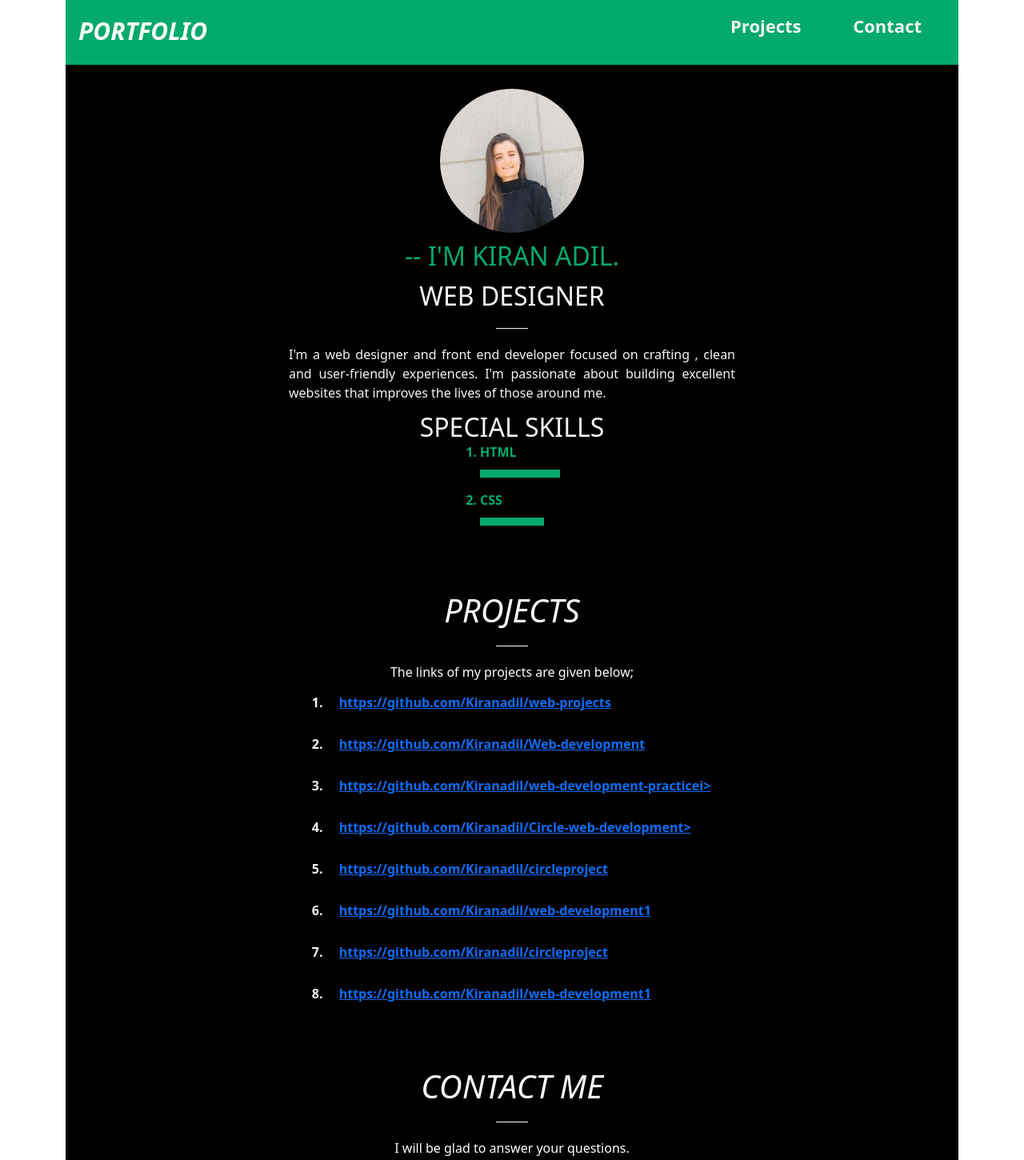
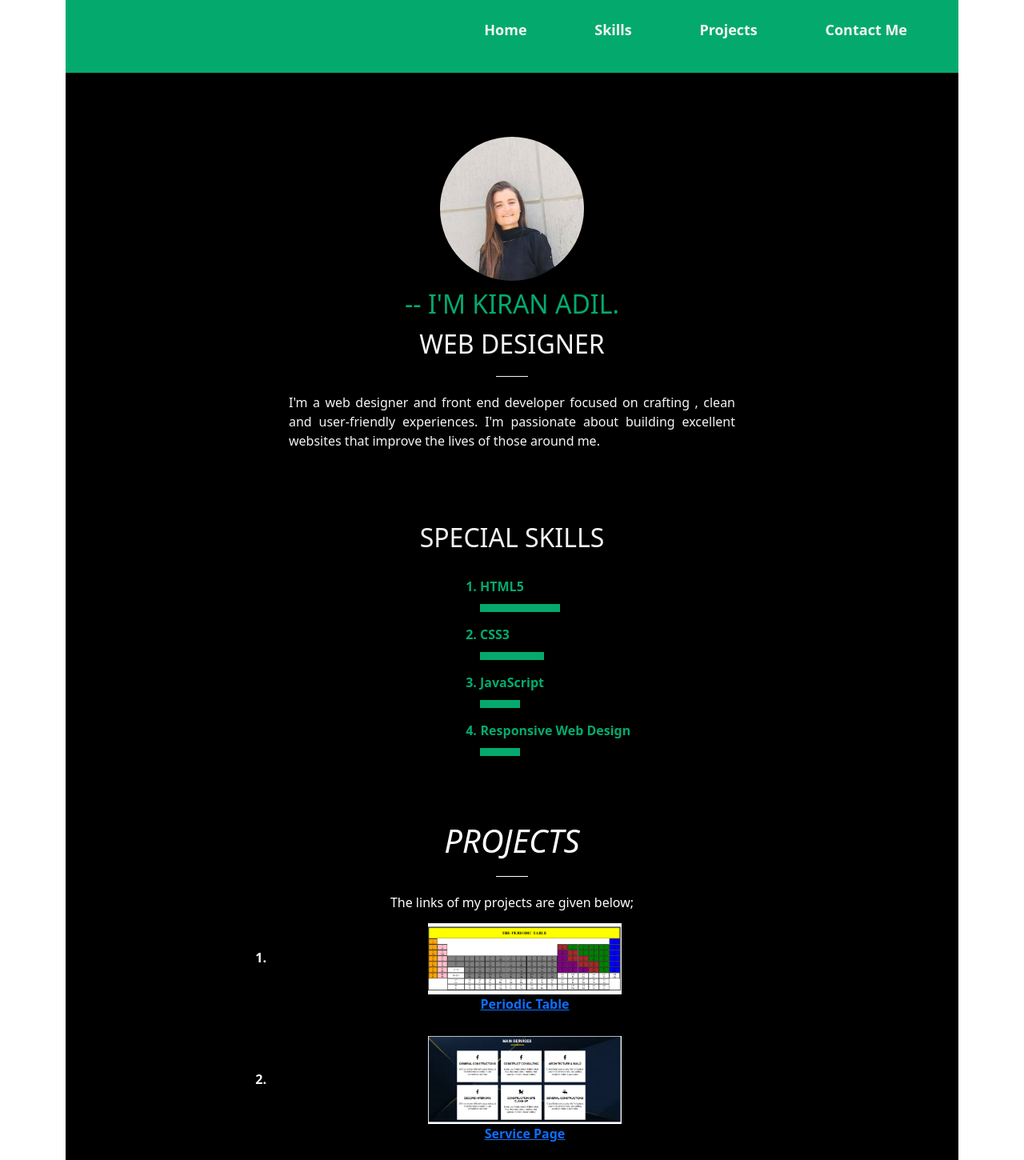
Before and after one commit to Kiranadil/Web-development-project, a plain HTML site: page index.html in a window 1280 px wide. Shown: the top 1450 px of the page at 80% size. Drawn offline with nearby package versions, Linux system fonts and the light colour scheme.

```diff
--- a/index.html
+++ b/index.html
@@ -17,13 +17,14 @@
 <body>
     <div class="container">
         <!-- navagation bar -->
-        <div class="navbar">
+        <div class="navbar" id="navbar">
             <nav>
-                <i><span style="float: left; font-size: 30px; color:white;">PORTFOLIO</span></i>
                 <ul class="nav-lists">
                     <!-- <li><a href="index.html">Home</a></li> -->
-                    <li style="padding: 10px 30px;"><a href="#projects">Projects</a></li>
-                    <li style="padding: 10px 30px;"><a href="#contact-me">Contact</a></li>
+                    <li style="padding: 10px 20px;"><a href="#navbar">Home</a></li>
+                    <li style="padding: 10px 20px;"><a href="#skill">Skills</a></li>
+                    <li style="padding: 10px 20px;"><a href="#projects">Projects</a></li>
+                    <li style="padding: 10px 20px;"><a href="#contact-me">Contact Me</a></li>
                 </ul>
                 <div class="burger">
                     <div class="line1"></div>
@@ -33,49 +34,50 @@
             </nav>
         </div>
         <div class="child-container">
-            <div class="image">
-                <img src="pic.jpg" alt="Profile pic">
+            <div>
+                <img src="pic.jpg" alt="Profile pic" class="image">
             </div>
             <div class="heading">
                 <h2 class="heading1">-- I'M KIRAN ADIL.</h2>
-                <h2 class="heading2">WEB DESIGNER</h2>
+                <h2 class="heading2" id="heading2">WEB DESIGNER</h2>
                 <hr style="width: 40px; margin: 20px auto; opacity: 8;">
-                <p style="text-align: justify;">I'm a web designer and front end developer
+                <p style="text-align: justify; padding-bottom: 30px;">I'm a web designer and front end developer
                     focused on crafting , clean and user-friendly experiences.
                     I'm passionate about building excellent websites
-                    that improves the lives of those around me.</p>
-                <h2 style="margin-bottom: 0px; margin-top: 12px;">SPECIAL SKILLS</h2>
-                <ol style="font-weight: bold; /* If you want it to be bold */
-            display: inline-block;width: 1em; margin-left: -7em;">
-                    <li style="color:#04AA6D;">HTML</li>
-                    <div style="height:10px; width: 100px;
-            margin:10px 0px 10px 0px;
-            background-color:#04AA6D; display: inline-block;"></div>
-                    <li style="color: #04AA6D;">CSS</li>
-                    <div style="height:10px; width: 80px;
-            margin:10px 0px 10px 0px;
-            background-color:#04AA6D; display: inline-block;"></div>
+                    that improve the lives of those around me.</p>
+
+                <section id="skills" style="height: 100%;">
+                <div>
+                <h2 style="margin-bottom: 30px; margin-top: 30px;padding-top: 30px;" id="skill">SPECIAL SKILLS</h2>
+                <ol style="font-weight: bold;display: inline-block;width: 1em; margin-left: -7em;">
+                    <li style="color:#04AA6D;">HTML5</li>
+                    <div style="height:10px; width: 100px;margin:10px 0px 10px 0px;background-color:#04AA6D; display: inline-block;"></div>
+                    <li style="color: #04AA6D;">CSS3</li>
+                    <div style="height:10px; width: 80px;margin:10px 0px 10px 0px;background-color:#04AA6D; display: inline-block;"></div>
+                    <li style="color: #04AA6D;">JavaScript</li>
+                    <div style="height:10px; width: 50px;margin:10px 0px 10px 0px;background-color:#04AA6D; display: inline-block;"></div>
+                    <li style="color: #04AA6D; width: 11.8em;">Responsive Web Design</li>
+                    <div style="height:10px; width: 50px;margin:10px 0px 10px 0px;background-color:#04AA6D; display: inline-block;"></div>
                 </ol>
+                </div>
+                </section>
             </div>
         </div>
         <!-- projects -->
-        <article id="projects">
+        <section id="projects">
           <div class="child-container" style="text-align: center; color:white;">
               <i><h1 style="padding-top: 50px;">PROJECTS</h1></i>
               <hr style="width: 40px; margin: 20px auto; opacity: 8;">
               <p>The links of my projects are given below;</p>
               <ol class="project-lists">
-               <li ><a href="https://github.com/Kiranadil/web-projects">https://github.com/Kiranadil/web-projects</a></li>
-               <li><a href="https://github.com/Kiranadil/Web-development">https://github.com/Kiranadil/Web-development</a></li>
-               <li><a href="https://github.com/Kiranadil/web-development-practice">https://github.com/Kiranadil/web-development-practicei>
-               <li><a href="https://github.com/Kiranadil/Circle-web-development">https://github.com/Kiranadil/Circle-web-development>
-               <li><a href="https://github.com/Kiranadil/circleproject">https://github.com/Kiranadil/circleproject</a></li>
-               <li><a href="https://github.com/Kiranadil/web-development1">https://github.com/Kiranadil/web-development1</a></li>
-               <li><a href="https://github.com/Kiranadil/circleproject">https://github.com/Kiranadil/circleproject</a></li>
-               <li><a href="https://github.com/Kiranadil/web-development1">https://github.com/Kiranadil/web-development1</a></li>            </ol>
+               <li ><img src="img1.png"><a href="https://github.com/Kiranadil/web-projects"><div style="width: 30%; margin: auto;">Periodic Table</div></a></li>
+               <li><img src="img2.png"><a href="https://github.com/Kiranadil/Web-development"><div style="width: 30%; margin: auto;">Service Page</div></a></li>
+               <li><img src="img3.png"><a href="https://github.com/Kiranadil/web-development-practice"><div style="width: 30%; margin: auto;">Profile page</div></a><i>
+                   <p style="padding-top: 30px;">For more projects, <a href="https://github.com/Kiranadil">click here</a></p>
+           </ol>
           </div>
-        </article>
-        <article id="contact-me">
+        </section>
+        <section id="contact-me">
              <!-- heading -->
              <div class="child-container" style="text-align: center; color:white; display: flex; flex-direction: column;">
                 <i><h1 style="margin-bottom: 0; padding-top: 50px;">CONTACT ME</h1></i>
@@ -90,15 +92,17 @@
                 </div>
                 <!-- social media -->
               <div class="socialmediaicons"  style="padding-bottom: 12px;">
-                  <p>You can contact me on social media.</p>
+                  <p style="margin-bottom: 10px;">You can contact me on social media.</p>
                   <ul>
                     <li style="list-style: none;"><a href="https://www.linkedin.com/in/kiran-adil-17670514b/"><span class="fa fa-linkedin"></span></a></li>
                     <li style="list-style: none;"><a href="https://www.facebook.com/kiran.adil.315/"><span class="fa fa-facebook"></span></a></li>
                     <li style="list-style: none;"><a href="https://www.twitter.com/KiranAdil16"><span class="fa fa-twitter"></span></a></li>
+                    <li style="list-style: none;"><a href="https://github.com/Kiranadil"><span class="fa fa-github"></span></a></li>
+                    <li style="list-style: none;"><a href="https://mail.google.com/mail/u/0/#inbox"><span class="fa fa-envelope-square"></span></a></li>
                   </ul>
               </div>
           </div>
-        </article>
+        </section>
         <footer>
             <p>Tech karo Web devlopment<br>
                 <a>Copyright @ 2021 All rights reserved </a>
--- a/style.css
+++ b/style.css
@@ -10,9 +10,10 @@ body{
     text-align: center;
     background-color: black;
     color: whitesmoke;
+
 }
 .navbar{
-    padding: 1rem;
+    padding: 1.5rem;
     font-size: 18px;
     background-color: #04AA6D;
     text-align: right;
@@ -27,44 +28,44 @@ ul{
 ul li {
     display: inline;
   }
+.navbar ul li a{
+   padding: 20px;
+   padding-top: 12px;
+   padding-bottom:15px;
+  }
 ul li a {
     text-decoration: none;
     color: whitesmoke;
-    font-size: 22px;
   }
 .project-lists li {
     padding: 14px 16px;
     text-decoration: none;
     color: whitesmoke;
+    text-align: center;
   }
-
-/* $container-max-widths: {
-  sm: 540px,
-  md: 720px,
-  lg: 960px,
-  xl: 1140px,
-  xxl: 1320px'
-}  */
 .child-container p{
     margin: 0 25%;
+}.project-lists{
+    width: 60%;
 }
 .heading2{
     margin-bottom: 0px;
     margin-top:12px
 }
-img {
+.image {
     border-radius: 50%;
     height: 180px;
     width: 180px;
-    margin-top: 30px;
+    margin-top: 5em;
+}
+.project-lists img{
+    width: 40%;
+
 }
 .heading1{
     color: #04AA6D;
     margin-bottom: 0px;
     margin-top: 10px;
-}
-.child-container p {
-
 }
 .mb-3 input{
     margin: 10px;
@@ -86,9 +87,6 @@ img {
 	border-radius: 50%;
 	background-color: #1fa67a;
 }
-/* .socialmediaicons li a{
-    display: none;
-} */
 footer {
     text-align: center;
     padding: 2px;
```
Also changed, not shown: img1.png (added), img2.png (added), img3.png (added), 1 other file.
